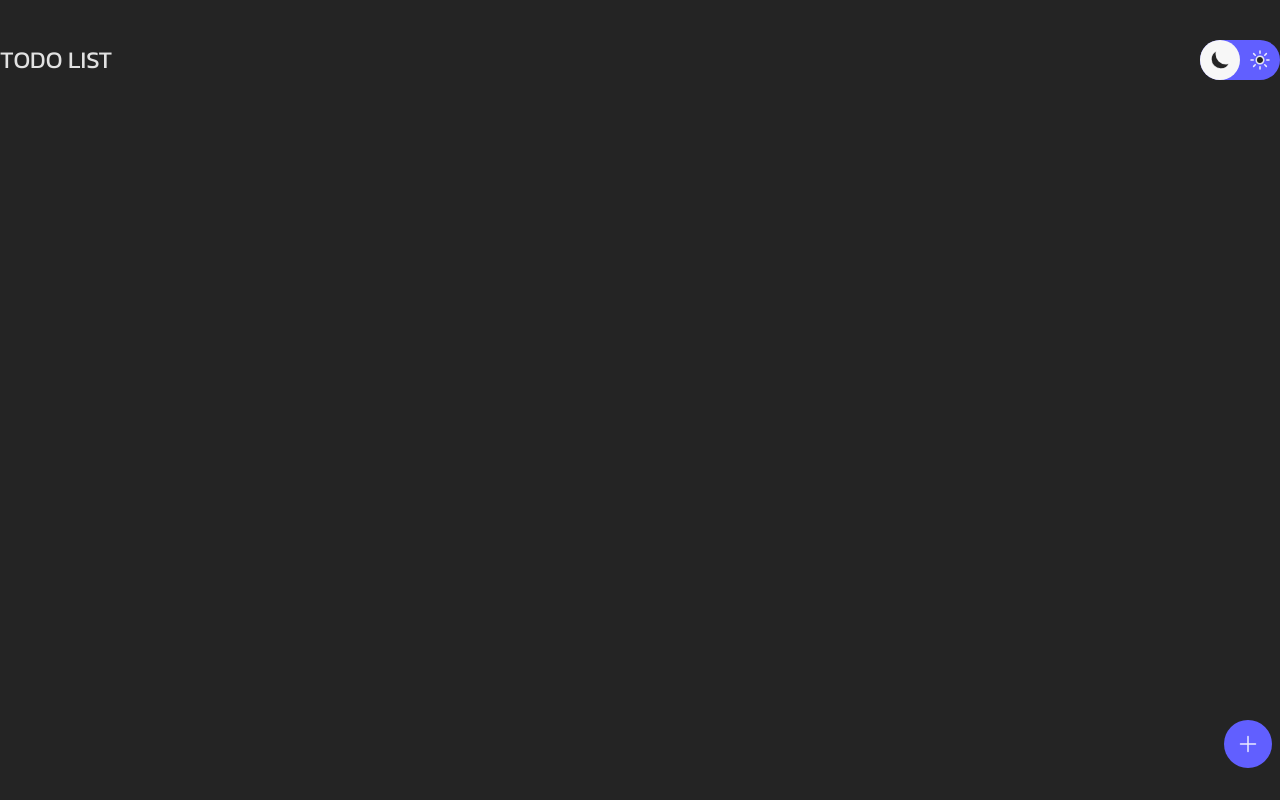
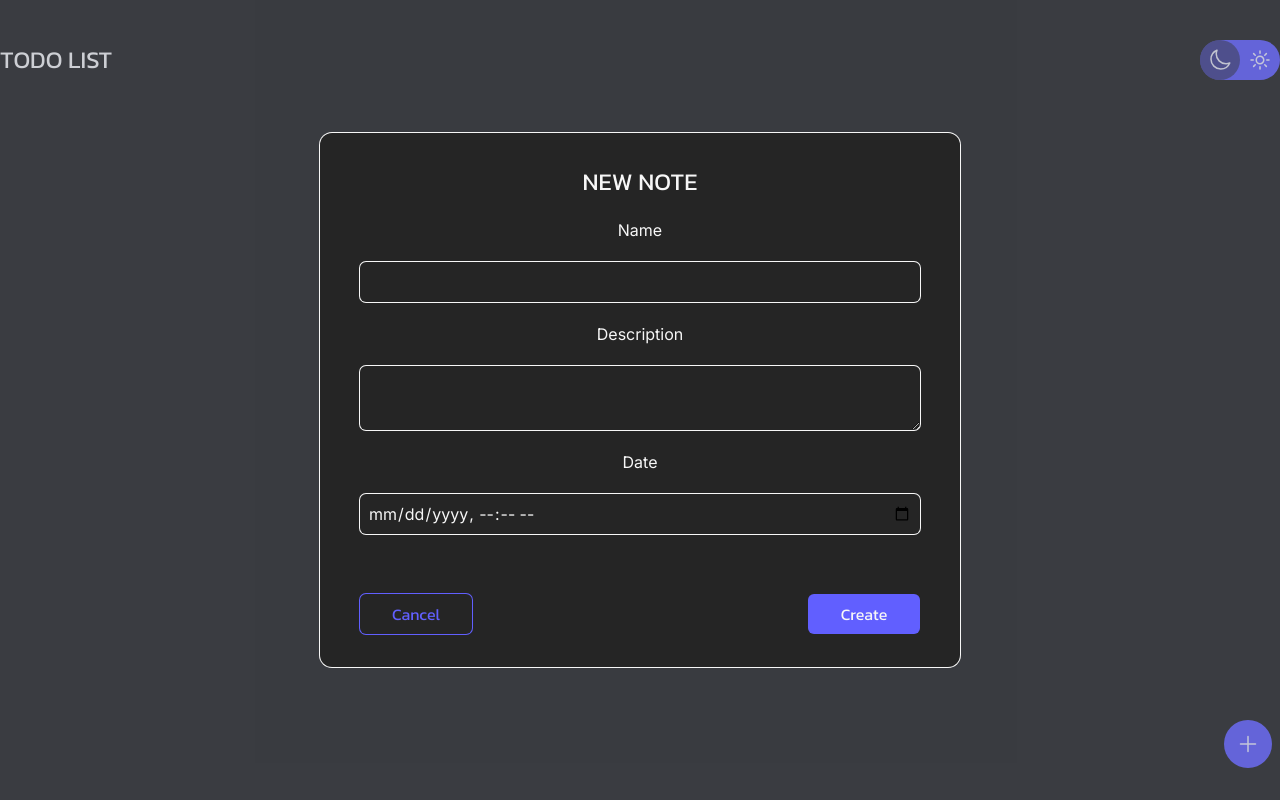
Before and after one commit to lvd536/React-Todo, a React (Vite) app: page / in a window 1280 px wide. Both pictures are taken after a click on the button 1248 px from the left and 744 px from the top of the page. Built offline with nearby package versions, Linux system fonts and the light colour scheme.

Commit message:
- Major devlog - Add work creation modal window - Implemented theme switcher - Simple changes in Moon and Sun imgs - Reworked NavBar - Other changes

```diff
--- a/package.json
+++ b/package.json
@@ -14,7 +14,8 @@
     "immer": "^10.2.0",
     "react": "^19.1.1",
     "react-dom": "^19.1.1",
-    "tailwindcss": "^4.1.16"
+    "tailwindcss": "^4.1.16",
+    "zustand": "^5.0.8"
   },
   "devDependencies": {
     "@eslint/js": "^9.36.0",
--- a/src/App.tsx
+++ b/src/App.tsx
@@ -1,11 +1,15 @@
 import CreateButton from "./components/CreateButton";
 import NavBar from "./components/NavBar";
+import Modal from "./components/Todo Modal/Modal";
+import { useIsModalOpen } from "./store/useModalStore";
 
 export default function App() {
+  const isModalOpen = useIsModalOpen();
   return (
     <div className="container relative mx-auto flex flex-col items-center h-screen">
       <NavBar/>
       <CreateButton/>
+      {isModalOpen && <Modal/>}
     </div>
   );
 }
--- a/src/assets/Moon.tsx
+++ b/src/assets/Moon.tsx
@@ -6,7 +6,7 @@ export default function Moon() {
       viewBox="0 0 24 24"
       strokeWidth={1.5}
       stroke="currentColor"
-      className="size-6 fill-black dark:fill-white z-1"
+      className="size-6 z-1"
     >
       <path
         strokeLinecap="round"
--- a/src/assets/Sun.tsx
+++ b/src/assets/Sun.tsx
@@ -6,7 +6,7 @@ export default function Sun() {
       viewBox="0 0 24 24"
       strokeWidth={1.5}
       stroke="currentColor"
-      className="size-6 fill-black dark:fill-white z-1"
+      className="size-6 z-1"
     >
       <path
         strokeLinecap="round"
--- a/src/components/CreateButton.tsx
+++ b/src/components/CreateButton.tsx
@@ -1,8 +1,9 @@
 import Plus from "../assets/Plus";
+import { toggleModal } from "../store/useModalStore";
 
 export default function CreateButton() {
   return (
-    <button type="button" className="font-main absolute right-2 bottom-8 bg-indigo-500 rounded-full p-3">
+    <button type="button" className="font-main absolute right-2 bottom-8 bg-indigo-500 rounded-full p-3" onClick={toggleModal}>
         <Plus/>
     </button>
   )
--- a/src/components/NavBar.tsx
+++ b/src/components/NavBar.tsx
@@ -3,7 +3,7 @@ import ThemeToggle from "./ThemeToggle";
 export default function NavBar() {
   return (
     <div className="flex w-full gap-15 items-center justify-between mt-10">
-        <h1 className="text-2xl font-main">TODO LIST</h1>
+        <h1 className="text-2xl font-main text-black dark:text-white">TODO LIST</h1>
         <ThemeToggle/>
     </div>
   )
--- a/src/components/ThemeToggle.tsx
+++ b/src/components/ThemeToggle.tsx
@@ -1,12 +1,21 @@
+import { useEffect } from "react";
 import Moon from "../assets/Moon";
 import Sun from "../assets/Sun";
+import { toggleTheme, useTheme } from "../store/useThemeStore";
 
 export default function ThemeToggle() {
+  const theme = useTheme();
+
+  useEffect(() => {
+        document.documentElement.classList.remove('light', 'dark');
+        document.documentElement.classList.add(theme);
+    }, [theme]);
+
   return (
-    <div className="flex relative items-center justify-between w-20 h-10 bg-indigo-500 rounded-full py-1 px-2">
+    <div className="flex relative items-center justify-between w-20 h-10 bg-indigo-500 rounded-full py-1 px-2" onClick={toggleTheme}>
       <Moon/>
       <Sun/>
-      <div className="absolute h-full w-10 left-0 top-0 bg-white rounded-full"></div>
+      <div className={`absolute h-full w-10 ${theme === 'dark' ? 'left-0' : 'left-1/2'} top-0 bg-black/50 rounded-full transition-all duration-300`}></div>
     </div>
   )
 }
--- a/src/components/Todo Modal/Modal.tsx
+++ b/src/components/Todo Modal/Modal.tsx
@@ -1,15 +1,96 @@
+import { useState } from "react";
+import { toggleModal } from "../../store/useModalStore";
+import { addTodo, type ITodo } from "../../store/useTodoStore";
+
+interface FormData {
+  name: string;
+  description: string;
+  date: string;
+}
+
 export default function Modal() {
+  const [formData, setFormData] = useState<FormData>({
+    name: "",
+    description: "",
+    date: "",
+  });
+
+  const handleChange = (e: React.ChangeEvent<HTMLInputElement | HTMLTextAreaElement>) => {
+    const { name, value } = e.target;
+    setFormData({
+      ...formData,
+      [name]: value,
+    });
+  };
+
+  const handleSubmit = () => {
+    const todo: ITodo = {
+        title: formData.name,
+        description: formData.description,
+        date: new Date(formData.date),
+        id: Date.now(),
+        completed: false,
+    };
+    addTodo(todo)
+  };
+
+  const handleClick: () => void = () => {
+    toggleModal();
+  };
+
   return (
-    <div className="flex fixed w-full h-full bg-black/30">
-        <form action="">
-            <label htmlFor="todoName"></label>
-            <input type="text" id="todoName"/>
-            <label htmlFor="todoDescription"></label>
-            <input type="text" id="todoDescription"/>
-            <label htmlFor="todoDate"></label>
-            <input type="datetime-local" name="" id="todoDate"/>
-            <button type="submit"></button>
-        </form>
+    <div className="flex font-second fixed items-center justify-center w-screen h-screen bg-gray-500/30 z-2">
+      <form
+        className="flex text-black dark:text-white relative flex-col items-center justify-center w-1/2 h-4/6 bg-white dark:bg-black ring-white dark:rind-black ring-1 rounded-xl gap-5 px-10"
+        onSubmit={handleSubmit}
+      >
+        <h1 className="font-main text-2xl">NEW NOTE</h1>
+        <label htmlFor="todoName">Name</label>
+        <input
+          className="ring-1 dark:ring-white ring-indigo-500 w-full rounded-md p-2"
+          type="text"
+          name="name"
+          id="todoName"
+          minLength={3}
+          maxLength={16}
+          required
+          value={formData.name}
+          onChange={handleChange}
+        />
+        <label htmlFor="todoDescription">Description</label>
+        <textarea
+          className="ring-1 dark:ring-white ring-indigo-500 w-full rounded-md max-h-50 p-2"
+          name="description"
+          id="todoDescription"
+          maxLength={100}
+          value={formData.description}
+          onChange={handleChange}
+        />
+        <label htmlFor="todoDate">Date</label>
+        <input
+          className="ring-1 dark:ring-white ring-indigo-500 w-full rounded-md p-2"
+          type="datetime-local"
+          name="date"
+          id="todoDate"
+          required
+          value={formData.date}
+          onChange={handleChange}
+        />
+        <div className="flex justify-between w-full gap-5 pt-10">
+          <button
+            className="flex font-main items-center justify-center p-4 w-28 h-10 ring-1 ring-indigo-500 rounded-md text-indigo-500"
+            onClick={handleClick}
+          >
+            Cancel
+          </button>
+          <button
+            type="submit"
+            className="flex font-main items-center justify-center p-4 w-28 h-10 bg-indigo-500 rounded-md"
+          >
+            Create
+          </button>
+        </div>
+      </form>
     </div>
-  )
+  );
 }
--- a/src/index.css
+++ b/src/index.css
@@ -16,17 +16,15 @@
 :root {
   line-height: 1.5;
   font-weight: 400;
-  background-color: var(--color-white);
-  color-scheme: light dark;
+  background-color: #fff;
   color: rgba(255, 255, 255, 0.87);
-  background-color: #242424;
-
   font-synthesis: none;
   text-rendering: optimizeLegibility;
+  overflow-x: hidden;
   -webkit-font-smoothing: antialiased;
   -moz-osx-font-smoothing: grayscale;
 }
 
 .dark {
-  background-color: var(--color-black);
+  background-color: #252525;
 }
--- a/src/store/useModalStore.tsx
+++ b/src/store/useModalStore.tsx
@@ -0,0 +1,16 @@
+import { create } from 'zustand'
+
+interface IModalStore {
+    toggleModal(): void,
+    isModalOpen: boolean
+}
+
+export const useModalStore = create<IModalStore>((set) => ({
+    isModalOpen: false,
+    toggleModal() {
+        set((s) => ({ isModalOpen: !s.isModalOpen }))
+    }
+}))
+
+export const useIsModalOpen = () => useModalStore((s) => s.isModalOpen)
+export const toggleModal = () => useModalStore.getState().toggleModal()
--- a/src/store/useTodoStore.tsx
+++ b/src/store/useTodoStore.tsx
@@ -1,12 +1,12 @@
-import { create, StateCreator } from "zustand";
+import { create, type StateCreator } from "zustand";
 import { createJSONStorage, persist } from "zustand/middleware";
 import { immer } from "zustand/middleware/immer";
 
-interface ITodo {
+export interface ITodo {
     id: number,
     title: string,
     description: string,
-    date: string,
+    date: Date,
     completed: boolean
 }
 
@@ -52,4 +52,4 @@ const useTodoStore = create<ITodoStore>()(
 export const useTodos = () => useTodoStore((s: ITodoStore) => s.todos);
 export const addTodo = (todo: ITodo) => useTodoStore.getState().addTodo(todo);
 export const removeTodo = (id: number) => useTodoStore.getState().removeTodo(id);
-export const toggleTodo = (id: number) => useTodoStore.getSatate().toggleTodo(id);
+export const toggleTodo = (id: number) => useTodoStore.getState().toggleTodo(id);
```
Also changed, not shown: 1 other file (tests, documents, lock files or other folders).
